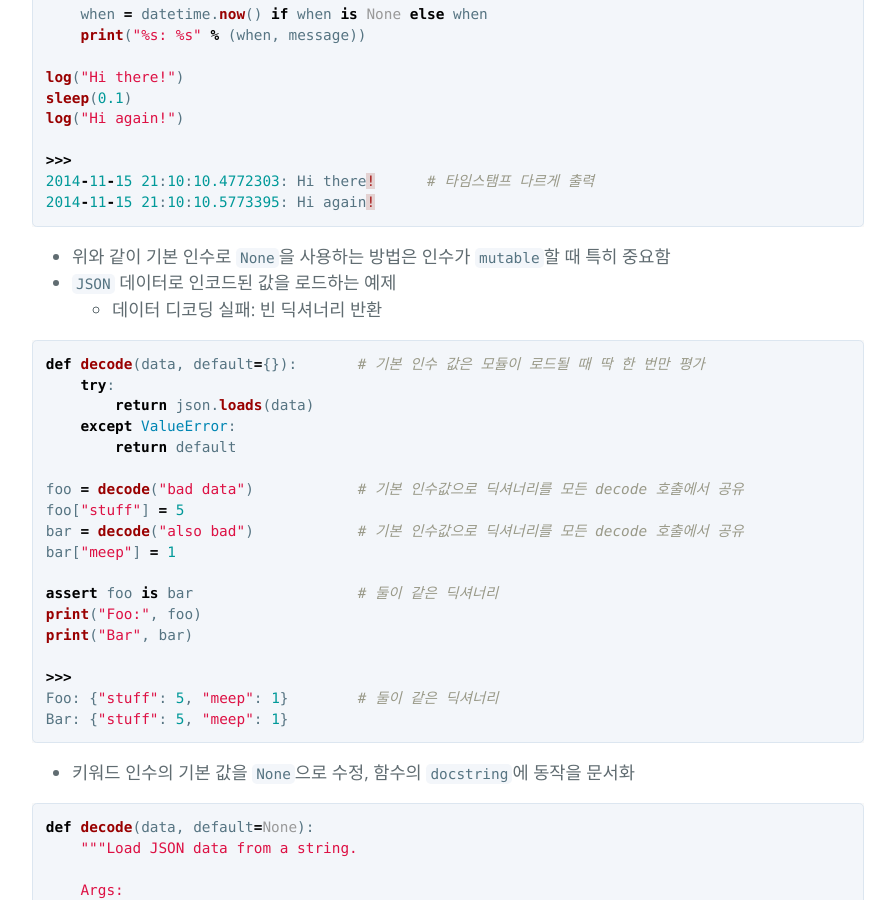
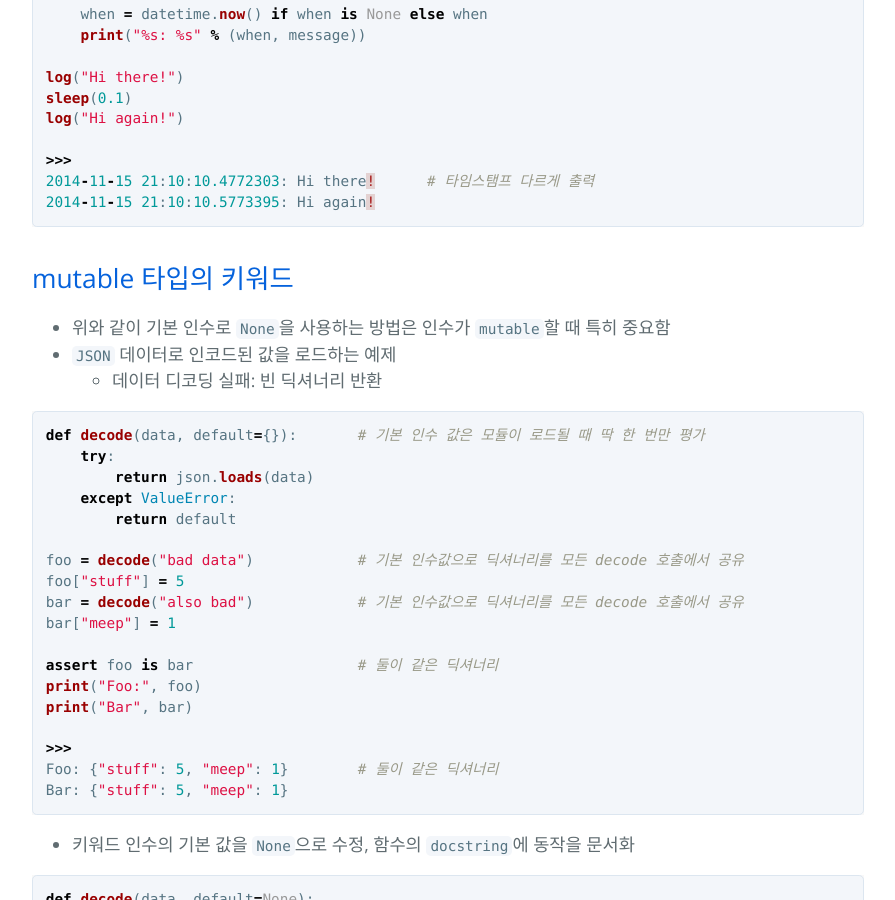
Before and after one commit to hcnoh/hcnoh.github.io, a Jekyll site: the page built from _posts/2018-09-30-effective-python-way20.md, in a window 1280 px wide and 900 px high, scrolled down 1228 px. Shown: the whole window, without its empty margins (192-1087 px from the left). Built offline with Jekyll 4.4.1, drawn with Linux system fonts in a browser that asks for light colours; comment, search, counter and statistics services are not loaded.

Commit message:
Update 2018-09-30-effective-python-way20.md

````diff
--- a/_posts/2018-09-30-effective-python-way20.md
+++ b/_posts/2018-09-30-effective-python-way20.md
@@ -53,6 +53,7 @@ log("Hi again!")
 2014-11-15 21:10:10.5773395: Hi again!
 ```
 
+## mutable 타입의 키워드
 - 위와 같이 기본 인수로 `None`을 사용하는 방법은 인수가 `mutable`할 때 특히 중요함
 - `JSON` 데이터로 인코드된 값을 로드하는 예제
     - 데이터 디코딩 실패: 빈 딕셔너리 반환
````
